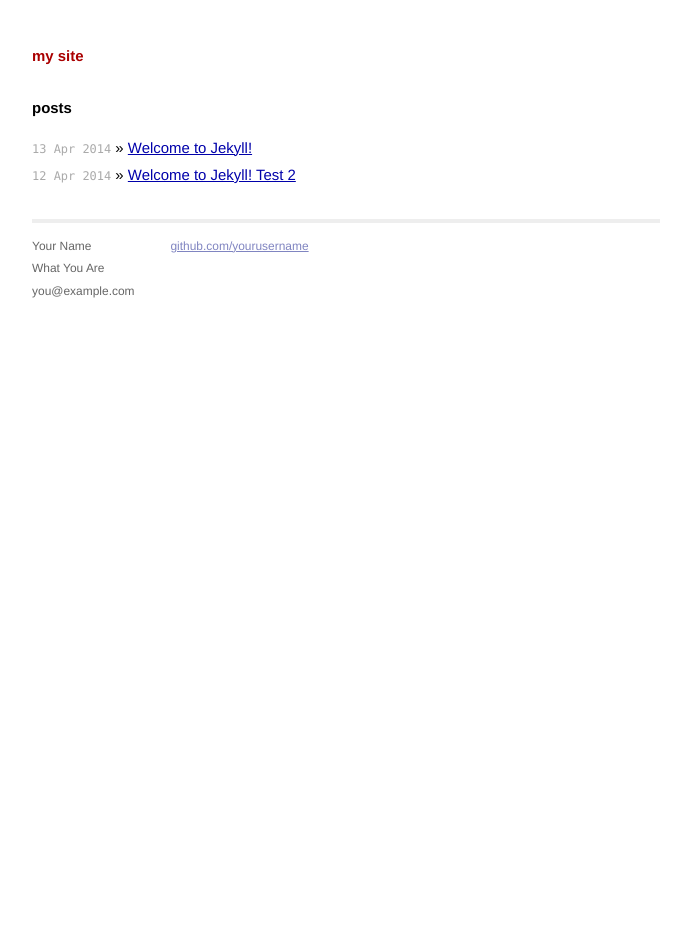
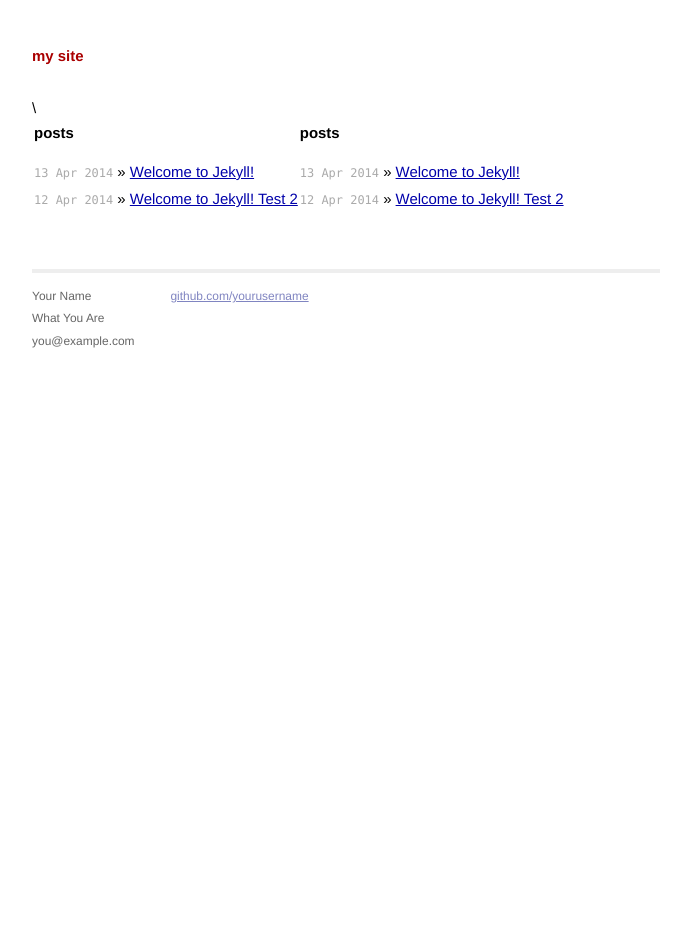
Before and after one commit to miroe/miroe.github.io, a Jekyll site: the page built from index.html, in a window 1280 px wide. Shown: the whole page, without its empty margins (294-985 px from the left). Built offline with Jekyll 4.4.1, drawn with Linux system fonts in a browser that asks for light colours; Markdown is read by kramdown in place of the engine named in the settings.

Commit message:
two columns

```diff
--- a/_posts/2014-04-13-welcome-to-jekyll.markdown
+++ b/_posts/2014-04-13-welcome-to-jekyll.markdown
@@ -3,7 +3,6 @@ layout: post
 title:  "Welcome to Jekyll!"
 date:   2014-04-13 12:38:51
 categories: jekyll update
-url: http://jekyllrb.com
 ---
 
 You'll find this post in your `_posts` directory - edit this post and re-build (or run with the `-w` switch) to see your changes!
--- a/index.html
+++ b/index.html
@@ -4,10 +4,25 @@ title: my site
 ---
 
 <div id="home">
-  <h1>posts</h1>
+
+
+  <table>
+ <tr>
+  <td> <h1>posts</h1>
   <ul class="posts">
     {% for post in site.posts %}
       <li><span>{{ post.date | date_to_string }}</span> &raquo; <a href="{{ post.url }}">{{ post.title }}</a></li>
     {% endfor %}
-  </ul>
+  </ul></td>
+  <td> <h1>posts</h1>
+  <ul class="posts">
+    {% for post in site.posts %}
+      <li><span>{{ post.date | date_to_string }}</span> &raquo; <a href="{{ post.url }}">{{ post.title }}</a></li>
+    {% endfor %}
+  </ul></td>
+ </tr>
+\
+</table>
+
+
 </div>
```
